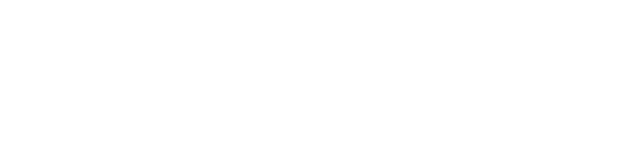
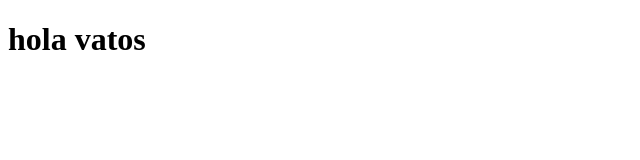
Before and after one commit to julianlopezsardi/practica, a plain HTML site: page index.html in a window 1280 px wide. Shown: the whole page, without its empty margins (0-640 px from the left). Drawn offline with Linux system fonts and the light colour scheme.

Commit message:
primer commit rama ale

```diff
--- a/index.html
+++ b/index.html
@@ -7,6 +7,6 @@
     <title>Document</title>
 </head>
 <body>
-
+    <h1>hola vatos</h1>
 </body>
 </html>
```
